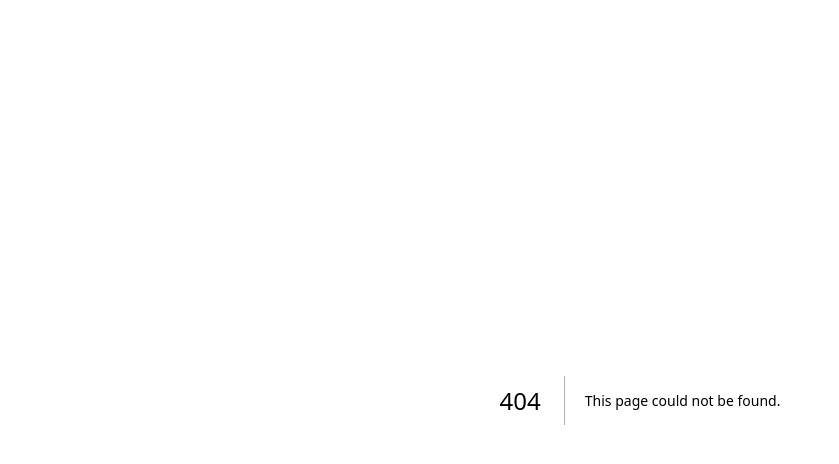
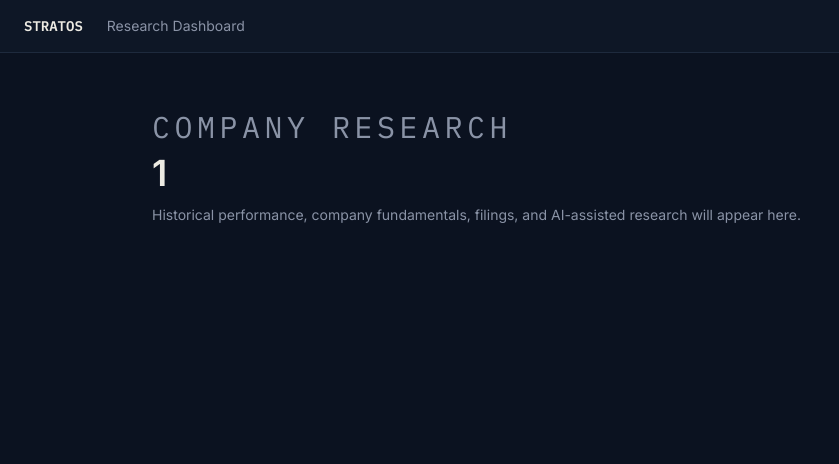
Before and after one commit to bolanosmanny/stratos, a Next.js app in the folder frontend/: page /stocks/1 in a window 1280 px wide. Before the commit this address had no page. Shown: the top 464 px of the page, without its empty margins (0-839 px from the left). Built offline with nearby package versions, Linux system fonts and the light colour scheme.

Commit message:
feat: add dynamic stock research page

```diff
--- /dev/null
+++ b/frontend/app/stocks/[ticker]/page.tsx
@@ -0,0 +1,62 @@
+"use client";
+
+import Link from "next/link";
+import { useParams } from "next/navigation";
+
+export default function StockPage() {
+    const params = useParams<{ ticker: string }>();
+    const ticker = params.ticker.toUpperCase();
+
+    return (
+        <main
+            className = "min-h-screen"
+            style = {{
+                backgroundColor: "#0B1220",
+                color: "#EDEBE3",
+                fontFamily: "Inter, sans-serif",
+            }}
+        >
+            <nav
+                className = "flex items-center gap-6 px-6 py-4"
+                style = {{
+                    borderBottom: "1px solid #1E2A3D",
+                    backgroundColor: "#0E1726",
+                }}
+            >
+                <Link
+                    href="/dashboard"
+                    className = "text-sm font-semibold"
+                    style = {{
+                        color: "#EDEBE3",
+                        fontFamily: "'IBM Plex Mono', monospace",
+                    }}
+                >
+                    STRATOS
+                </Link>
+
+                <Link href="/dashboard" className = "text-sm" style = {{ color: "#8A93A6" }}>
+                    Research Dashboard
+                </Link>
+            </nav>
+
+            <section className = "max-w-5xl mx-auto px-6 py-14">
+                <p
+                    className = "text-3xl uppercase mb-2"
+                    style = {{
+                        letterSpacing: "0.15em",
+                        color: "#8A93A6",
+                        fontFamily: "'IBM Plex Mono', monospace",
+                    }}
+                >
+                    Company Research
+                </p>
+
+                <h1 className="text-4xl font-semibold">{ticker}</h1>
+
+                <p className = "mt-3 text-sm" style = {{ color: "#8A93A6" }}>
+                    Historical performance, company fundamentals, filings, and AI-assisted research will appear here.
+                </p>
+            </section>
+        </main>
+    );
+}
```
